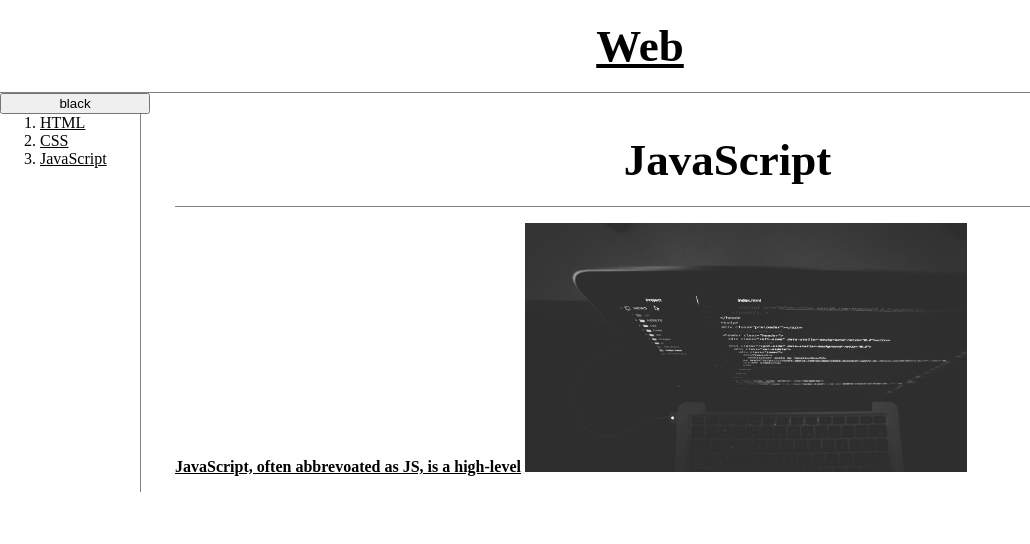
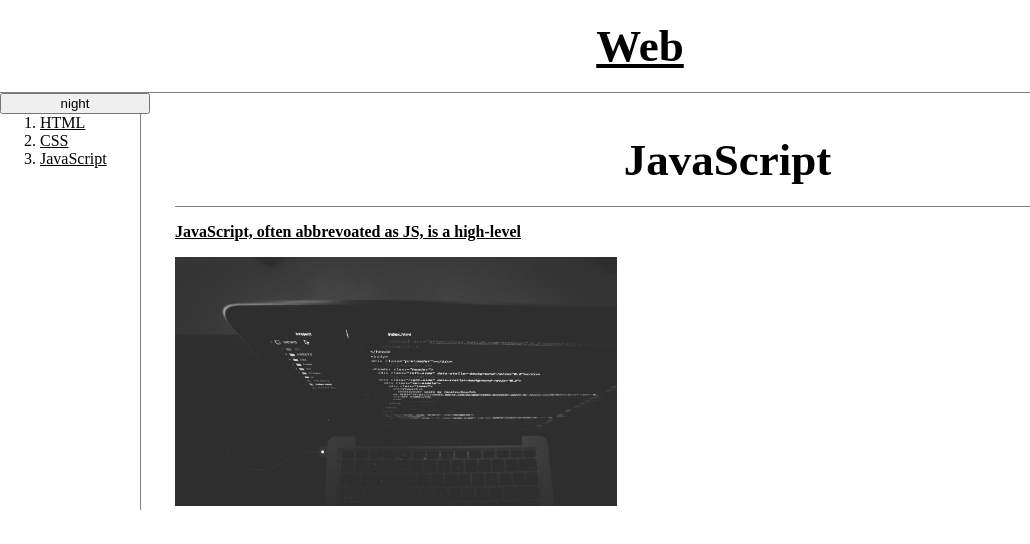
Before and after one commit to KSN99/HTML-CSS-JAVASCRIPT, a plain HTML site: page 3.html in a window 1280 px wide. Shown: the whole page, without its empty margins (0-1030 px from the left). Drawn offline with Linux system fonts and the light colour scheme.

Commit message:
refactorying

```diff
--- a/3.html
+++ b/3.html
@@ -9,20 +9,20 @@
     <h1><a href="index.html">Web</a></h1>
      <div id="grid">
 
-    <input type="button" value="black" onclick="
-    if(document.querySelector('body').dataset.mode === 'day') {
-      document.querySelector('body').style.backgroundColor= 'black';
-      document.querySelector('body').style.color = 'white';
-      document.querySelector('body'). dataset.mode ='night';
-      this.value ='day';
-    } else {
-      document.querySelector('body').style.backgroundColor = 'white';
-      document.querySelector('body').style.color = 'black';
-      document.querySelector('body').dataset.mode = 'day';
-      this.value = 'night';
-    }
-    ">
-    <br>
+     <input type="button" value="night" onclick="
+     var target = document.querySelector('body');
+       if(this.value==='night'){
+       target.style.backgroundColor= 'black';
+       target.style.color = 'white';
+       this.value = 'day';
+     }
+     else {
+       target.style.backgroundColor = 'white';
+       target.style.color = 'black';
+       this.value = 'night';
+     }
+     ">
+    <Br>
     <ol>
       <li><a href="1.html">HTML</a></li>
       <li><a href="2.html">CSS</a></li>
@@ -31,9 +31,14 @@
       <div id="article">
     <h1>JavaScript</h1>
     <p><a href="https://www.w3.org/TR/html5/" target="_blank" title="HTML5 specification">
-      <strong><u>JavaScript, often abbrevoated as JS, is a high-level</u></strong></a>
+      <strong><u>JavaScript, often abbrevoated as JS, is a high-level</u></strong></a></p>
 
       <img src="coding.jpg" width="40%">
+
+
     </div>
   </div>
+
+
+
    </body>
```
